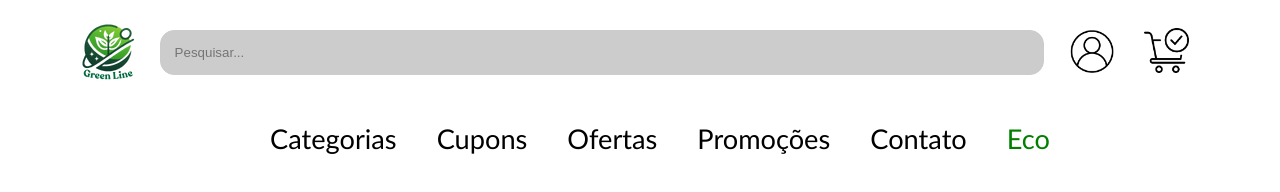
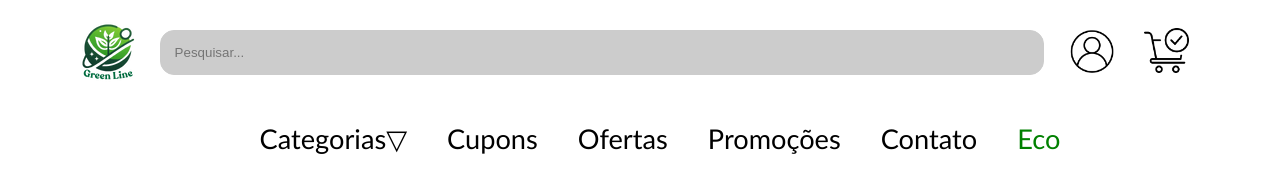
Before and after one commit to KauaNca/projeto_green_line, a plain HTML site: page menu/menu.html in a window 1280 px wide. Drawn offline with Linux system fonts and the light colour scheme.

Commit message:
setinha no categorias

```diff
--- a/menu/menu.html
+++ b/menu/menu.html
@@ -34,7 +34,7 @@
 
     <nav  id="categorias">
 <ul>
-    <li class="dropdown"><a href="#" class="dropbtn">Categorias</a>
+    <li class="dropdown"><a href="#" class="dropbtn">Categorias▽</a>
         <div class="dropdown-content">
             <a href="#">Produtos Ecologicos</a>
             <a href="#">Roupas</a>
```
